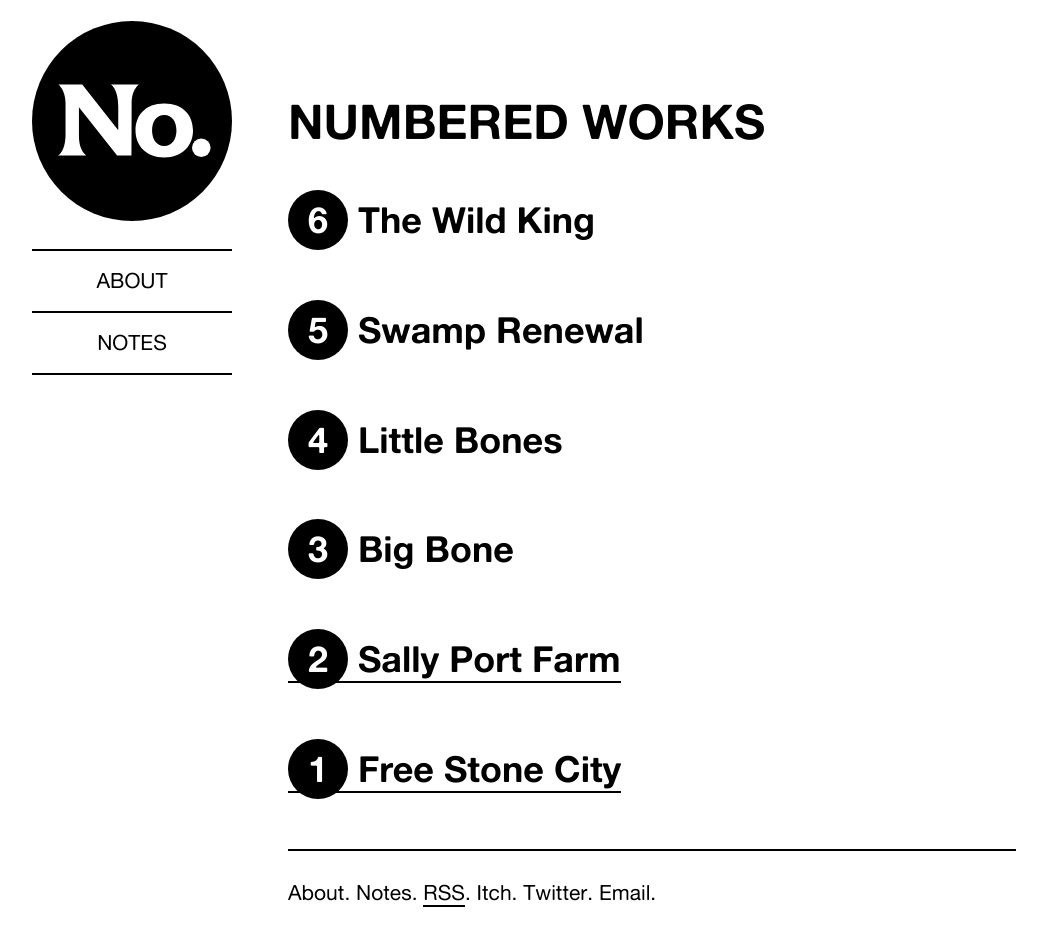
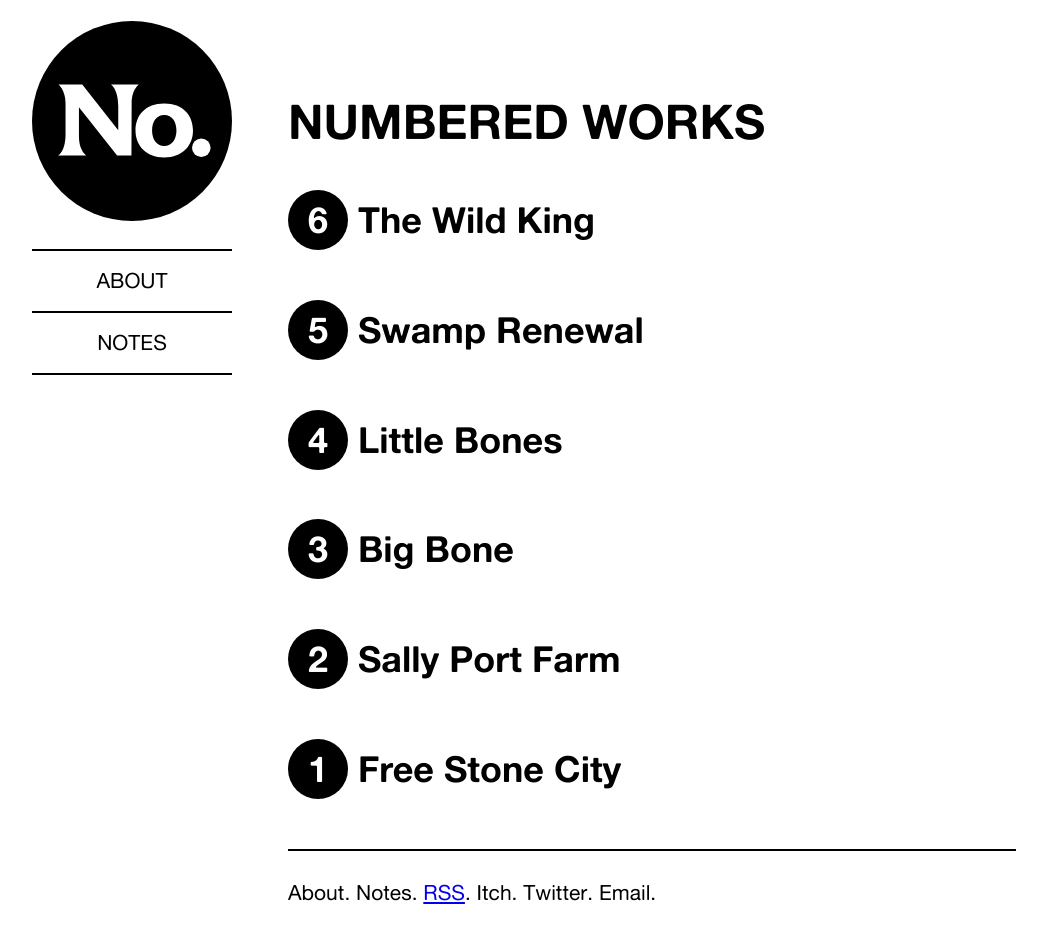
Before and after one commit to numbered-works/numbered-works.github.io, a Jekyll site: the page built from index.markdown, in a window 1280 px wide and 1042 px high. Shown: the top 946 px of the window, without its empty margins (108-1155 px from the left). Built offline with Jekyll 4.4.1, drawn with Linux system fonts in a browser that asks for light colours.

Commit message:
link styling edit

```diff
--- a/_layouts/home.html
+++ b/_layouts/home.html
@@ -45,8 +45,10 @@ h3 { font: bold 24px 'alte_haas_grotesk', sans-serif; }
 
 strong { font-weight: bold; }
 
-article a { border-bottom: 2px solid black; text-decoration: none; color: black; }
-article a:hover { border-bottom: 2px solid #ff665e; background:#ff665e; }
+
+article h2 a { border-bottom: 0; text-decoration: none; color: black; }
+article h2 a:hover { border-bottom: 0; background:transparent; color:#ff665e; }
+article h2 a:hover span.key{ color: #fff; background-color: #ff665e; }
 
 img { max-width: 100%; }
 img.spot { max-width: 50%; }
```
